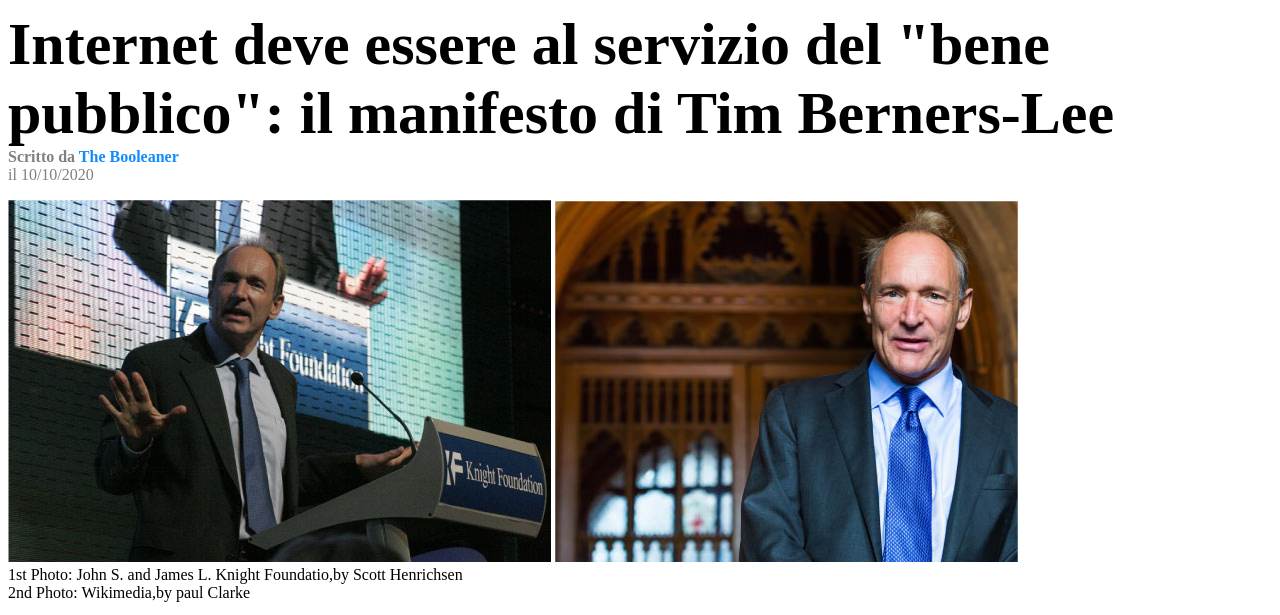
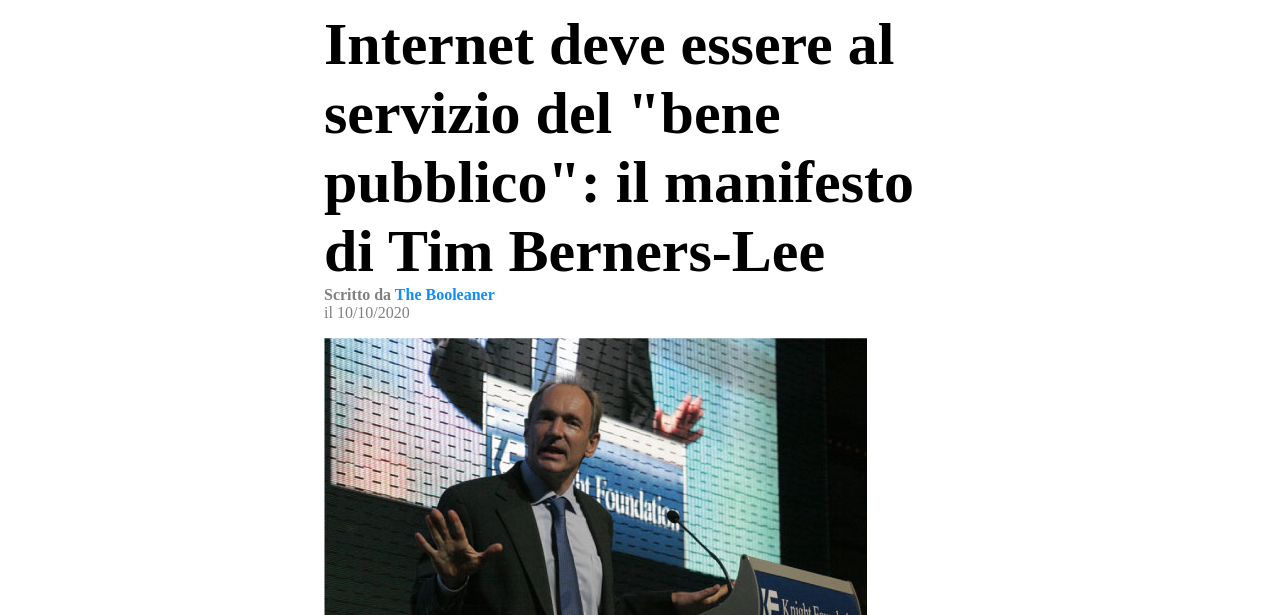
Before and after one commit to Timjxyz/html-css-booleaner, a plain HTML site: page index.html in a window 1280 px wide. Shown: the part 155-770 px from the top of the page. Drawn offline with Linux system fonts and the light colour scheme.

Commit message:
Rimosso punto su regola css del file bonus.css

```diff
--- a/bonus.css
+++ b/bonus.css
@@ -1,4 +1,4 @@
-.article{
+article{
     margin: auto;
     width: 50%;
 }
```
